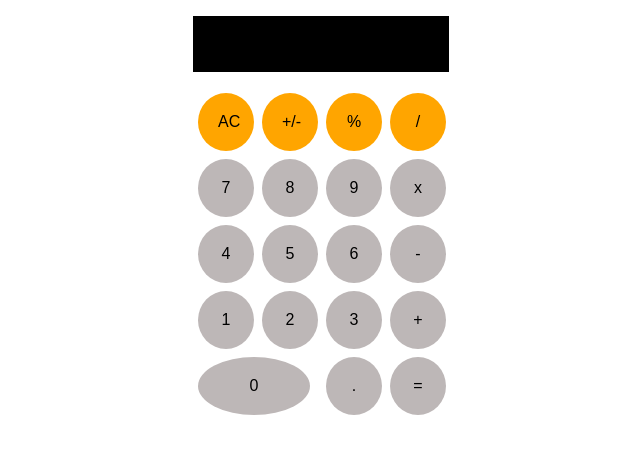
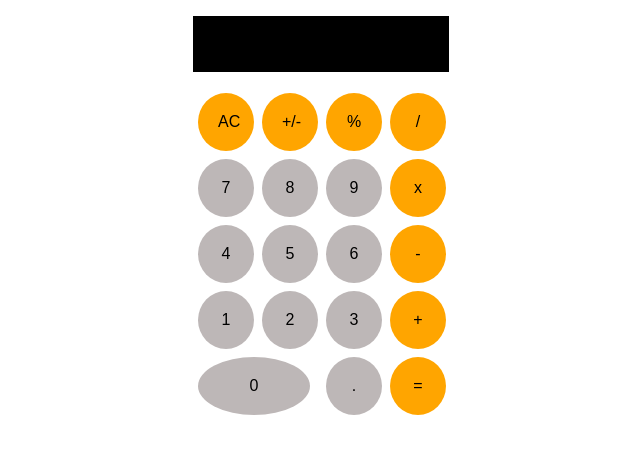
Before and after one commit to teema15135/xml-web-service-labs-kku, a plain HTML site: page 5930404259-teema-lab5/simpleCal.html in a window 1280 px wide. Shown: the whole page, without its empty margins (319-959 px from the left). Drawn offline with Linux system fonts and the light colour scheme.

Commit message:
Lab 5 Oh No!! ลืมเปลี่ยนสี + - x = ครับ 55555

```diff
--- a/5930404259-teema-lab5/simpleCal.html
+++ b/5930404259-teema-lab5/simpleCal.html
@@ -58,24 +58,24 @@
                 <td><button id="seven-btn" class="round-btn">7</button></td>
                 <td><button id="eight-btn" class="round-btn">8</button></td>
                 <td><button id="nine-btn" class="round-btn">9</button></td>
-                <td><button id="mul-btn" class="round-btn">x</button></td>
+                <td><button id="mul-btn" class="round-btn orange-color">x</button></td>
             </tr>
             <tr>
                 <td><button id="four-btn" class="round-btn">4</button></td>
                 <td><button id="five-btn" class="round-btn">5</button></td>
                 <td><button id="six-btn" class="round-btn">6</button></td>
-                <td><button id="minus-btn" class="round-btn">-</button></td>
+                <td><button id="minus-btn" class="round-btn orange-color">-</button></td>
             </tr>
             <tr>
                 <td><button id="one-btn" class="round-btn">1</button></td>
                 <td><button id="two-btn" class="round-btn">2</button></td>
                 <td><button id="three-btn" class="round-btn">3</button></td>
-                <td><button id="add-btn" class="round-btn">+</button></td>
+                <td><button id="add-btn" class="round-btn orange-color">+</button></td>
             </tr>
             <tr>
                 <td colspan="2"><button id="zero-btn" class="round-btn oval-btn">0</button></td>
                 <td><button id="dot-btn" class="round-btn">.</button></td>
-                <td><button id="equal-btn" class="round-btn">=</button></td>
+                <td><button id="equal-btn" class="round-btn orange-color">=</button></td>
             </tr>
         </table>
     </div>
```
